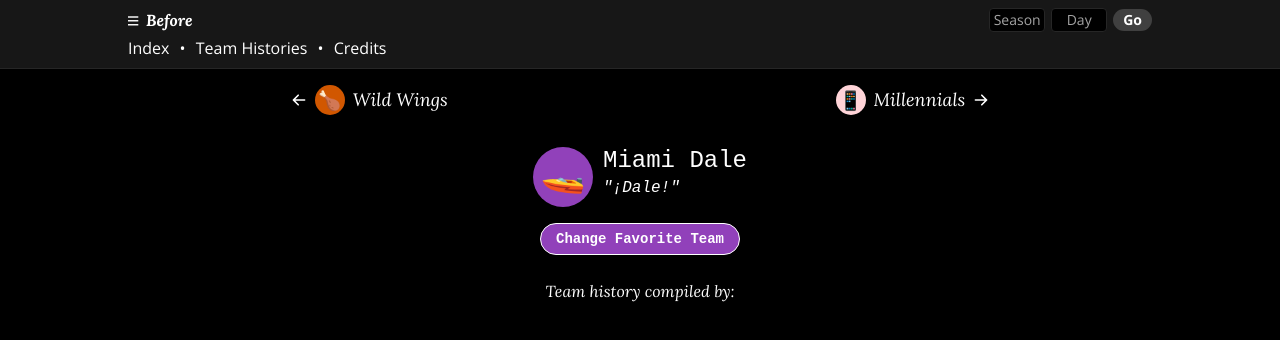
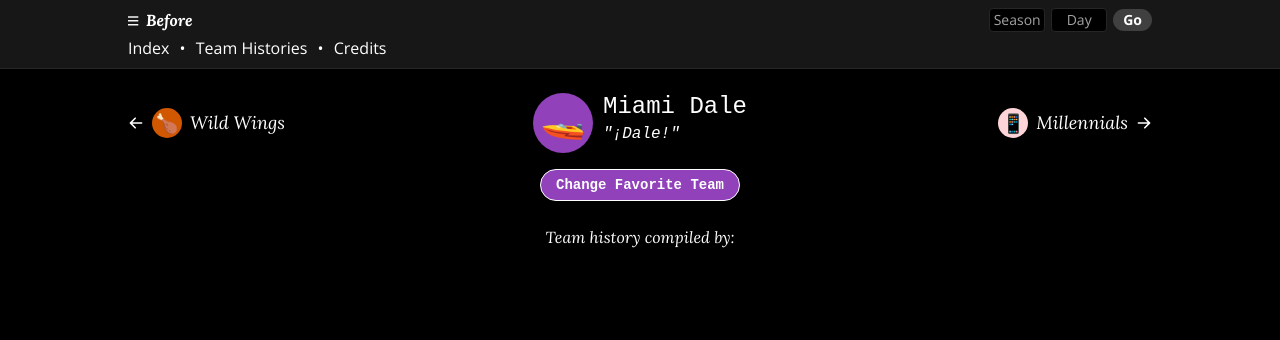
Before and after one commit to iliana/before, a Next.js app: page /_before/histories/dale in a window 1280 px wide. Shown: the top 340 px of the page. Built offline with nearby package versions, Linux system fonts and the light colour scheme.

Commit message:
team history layout changes

```diff
--- a/components/histories.jsx
+++ b/components/histories.jsx
@@ -30,14 +30,8 @@ export function History({ authors, children }) {
 
   return (
     <JumpDefaults.Provider value={useMemo(() => ({ team: team.id }), [team.id])}>
-      <div className="tw-container tw-my-3 lg:tw-my-4">
-        <div className="lg:tw-max-w-prose tw-mx-auto tw-flex tw-justify-between">
-          <WebRing team={previous} previous />
-          <WebRing team={next} />
-        </div>
-      </div>
-      <div className="tw-font-client-serif tw-w-96 tw-max-w-max tw-mx-auto tw-my-6 lg:tw-my-8 tw-text-center">
-        <div className="tw-flex tw-justify-center tw-gap-x-2.5 tw-text-left">
+      <div className="tw-container tw-flex tw-gap-y-6 tw-flex-wrap lg:tw-flex-nowrap tw-justify-between tw-mt-3 lg:tw-mt-6">
+        <div className="tw-order-3 tw-basis-full lg:tw-basis-auto lg:tw-order-2 tw-font-client-serif tw-flex tw-justify-center tw-gap-x-2.5 tw-text-left">
           <TeamIcon size="teamCard" emoji={team.emoji} color={team.mainColor} />
           <div>
             <h2 className="tw-text-[1.375rem] tw-leading-[1.65rem] lg:tw-text-2xl lg:tw-leading-[1.8rem]">
@@ -46,6 +40,10 @@ export function History({ authors, children }) {
             <div className="tw-italic tw-text-base">&quot;{team.slogan}&quot;</div>
           </div>
         </div>
+        <WebRing className="tw-order-1 lg:tw-basis-48" team={previous} previous />
+        <WebRing className="tw-order-2 lg:tw-basis-48 lg:tw-order-3 lg:tw-justify-end" team={next} />
+      </div>
+      <div className="tw-container tw-font-client-serif lg:tw-max-w-xl tw-mb-6 lg:tw-mb-8 tw-text-center">
         <button
           type="button"
           disabled={favorite}
@@ -91,10 +89,10 @@ export function Entry({ date, title, children, ...jump }) {
   );
 }
 
-function WebRing({ team, previous }) {
+function WebRing({ className, team, previous }) {
   return (
     <Link href={`/histories/${team.slug}`} passHref>
-      <a href="passedHref" className="tw-flex tw-items-center tw-gap-2 hover:tw-no-underline tw-group">
+      <a href="passedHref" className={`${className} tw-flex tw-items-center tw-gap-2 hover:tw-no-underline tw-group`}>
         {previous ? <HiArrowLeft className="tw-h-4 tw-w-4" /> : null}
         <TeamIcon size="small" emoji={team.emoji} color={team.mainColor} />
         <span className="group-hover:tw-underline">{team.nickname}</span>
```
